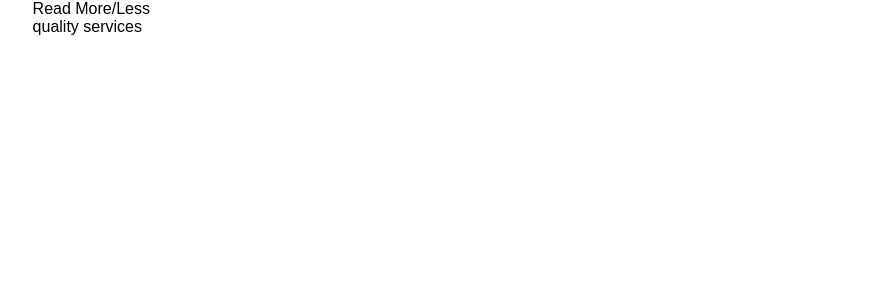
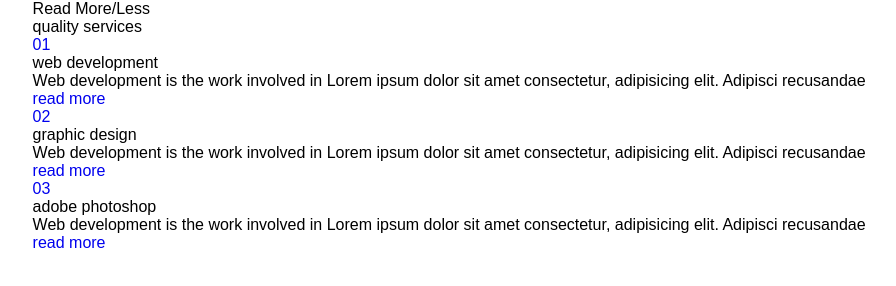
Before and after one commit to AniketShrirao/Read-More-Less-JS, a plain HTML site: page index.html in a window 1280 px wide. Shown: the whole page, without its empty margins (57-953 px from the left). Drawn offline with Linux system fonts and the light colour scheme.

Commit message:
html structure completed

```diff
--- a/index.html
+++ b/index.html
@@ -33,7 +33,38 @@
     <main>
       <div class="wrapper">
         <h3>quality services</h3>
-
+        <ul class="services">
+          <li class="service">
+            <div class="serve-head">
+              <a href="#FIXME" title="01">01</a>
+            </div>
+            <div class="serve-body">
+              <h4>web development</h4>
+              <p>Web development is the work involved in <span class="readMore">Lorem ipsum dolor sit amet consectetur, adipisicing elit. Adipisci recusandae</span></p>
+              <a href="#FIXME" class ="More" title="Read More">read more</a>
+            </div>
+          </li>
+          <li class="service">
+            <div class="serve-head">
+              <a href="#FIXME" title="02">02</a>
+            </div>
+            <div class="serve-body">
+              <h4>graphic design</h4>
+              <p>Web development is the work involved in <span class="readMore">Lorem ipsum dolor sit amet consectetur, adipisicing elit. Adipisci recusandae</span></p>
+              <a href="#FIXME" class ="More" title="Read More">read more</a>
+            </div>
+          </li>
+          <li class="service">
+            <div class="serve-head">
+              <a href="#FIXME" title="03">03</a>
+            </div>
+            <div class="serve-body">
+              <h4>adobe photoshop</h4>
+              <p>Web development is the work involved in <span class="readMore">Lorem ipsum dolor sit amet consectetur, adipisicing elit. Adipisci recusandae</span></p>
+              <a href="#FIXME" class ="More" title="Read More">read more</a>
+            </div>
+          </li>
+        </ul>
       </div>
     </main>
     <!--main section end-->
```
